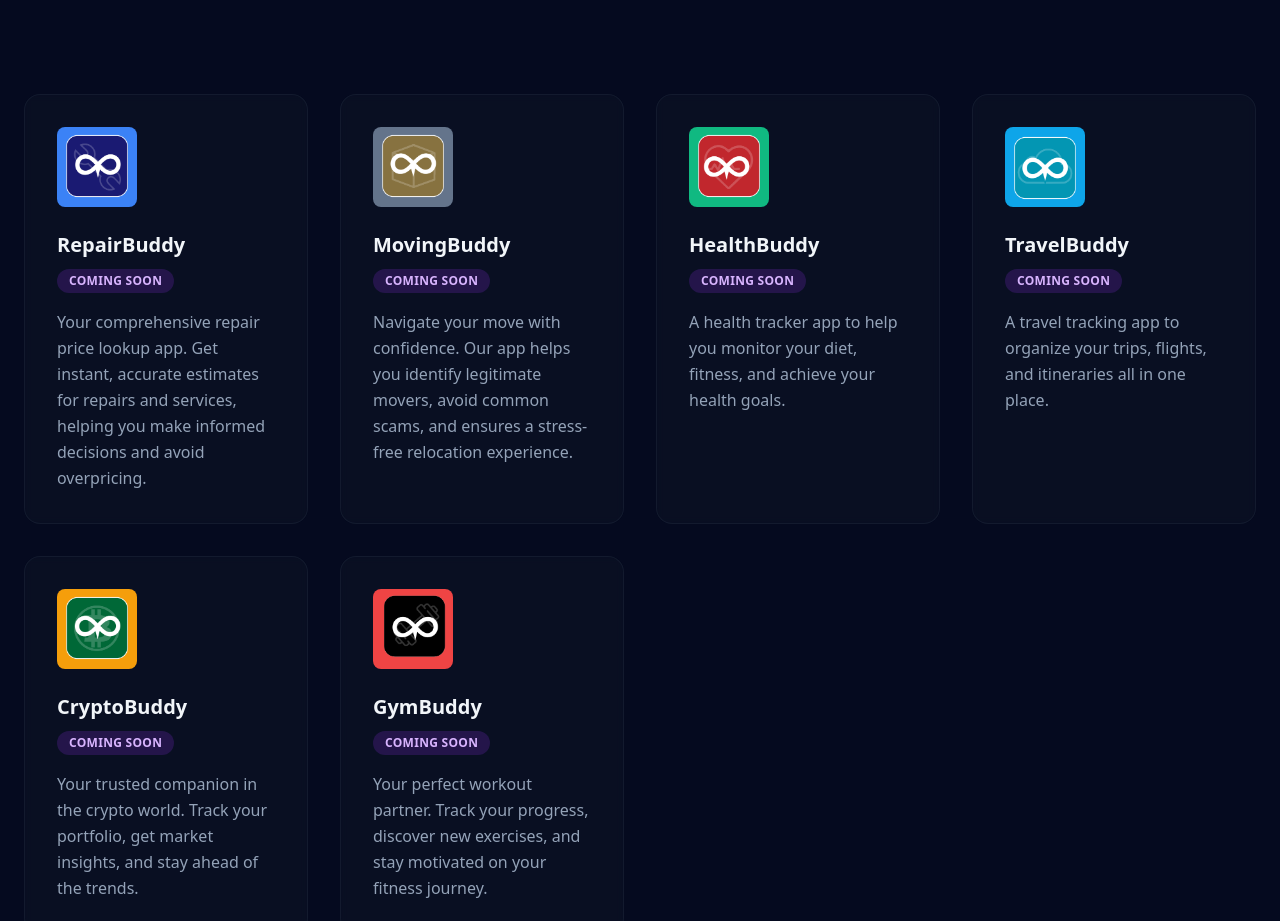
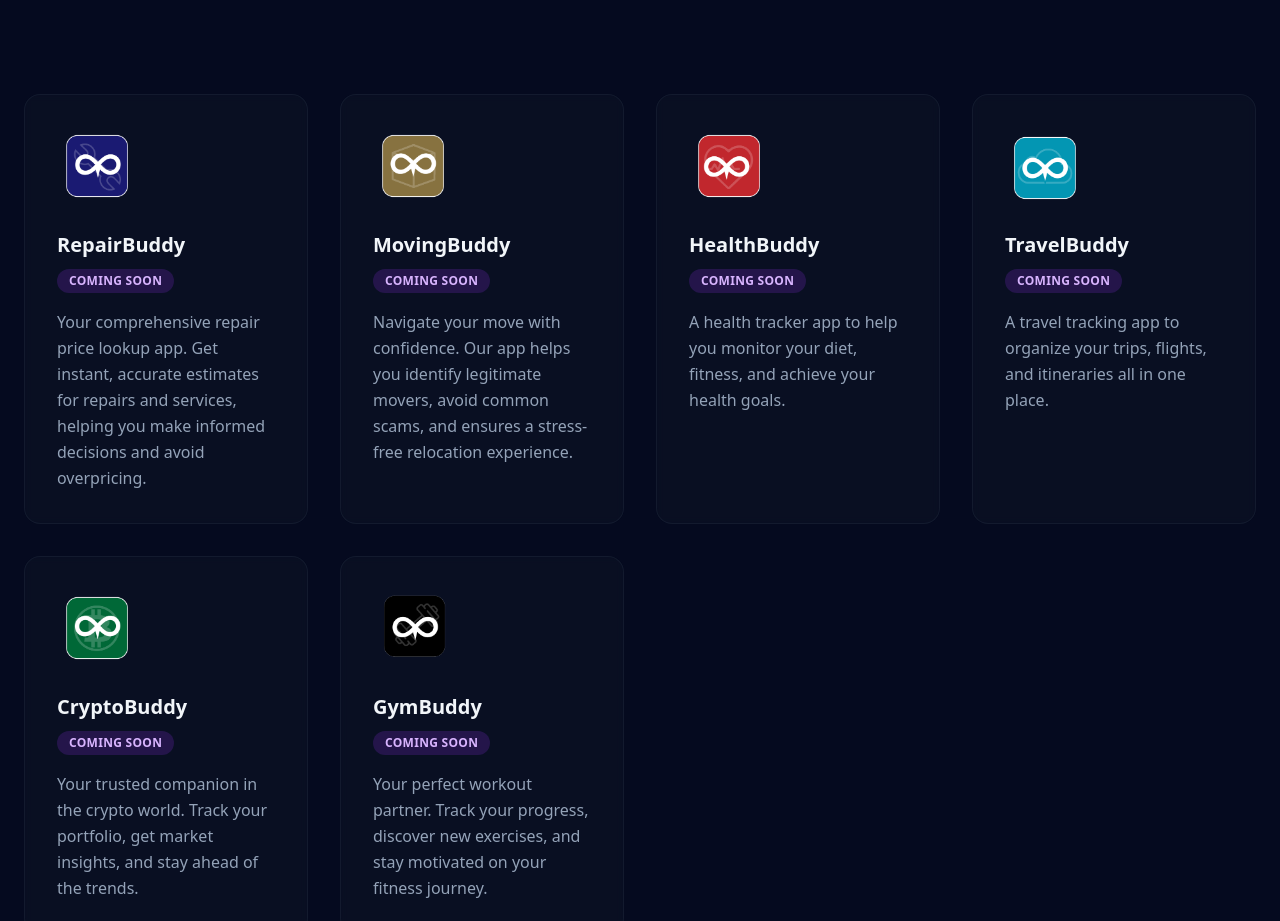
Before and after one commit to paradiigmx/pdiigm, a React (Vite) app: page / in a window 1280 px wide. Shown: the part 2710-3631 px from the top of the page. Built offline with nearby package versions, Linux system fonts and the light colour scheme.

Commit message:
fix: Correct image paths and rendering for buddy apps
- Refactors the `Card` component to accept an `icon` prop as an image URL.
- Updates the `ProductsSection` to pass the correct image paths to the `Card` component.
- This fixes the broken images for the "buddy" apps.

```diff
--- a/components/Card.tsx
+++ b/components/Card.tsx
@@ -6,9 +6,10 @@ interface CardProps {
   children: React.ReactNode;
   index: number;
   variant?: 'primary' | 'secondary' | 'tertiary';
+  icon?: string;
 }
 
-export const Card: React.FC<CardProps> = ({ children, index, variant = 'primary' }) => {
+export const Card: React.FC<CardProps> = ({ children, index, variant = 'primary', icon }) => {
   const [ref, isInView] = useInView({ threshold: 0.1, triggerOnce: true });
 
   const getVariantClasses = () => {
@@ -35,6 +36,11 @@ export const Card: React.FC<CardProps> = ({ children, index, variant = 'primary'
     >
       <div className="absolute inset-0 bg-gradient-to-br from-slate-800/20 to-transparent opacity-0 group-hover:opacity-100 transition-opacity duration-500 rounded-2xl"></div>
       <div className="relative z-10">
+        {icon && (
+            <div className="w-20 h-20 rounded-lg flex items-center justify-center text-white text-3xl mb-6">
+                <img src={icon} alt="" className="w-full h-full object-contain" />
+            </div>
+        )}
         {children}
       </div>
     </div>
--- a/components/ProductsSection.tsx
+++ b/components/ProductsSection.tsx
@@ -2,7 +2,7 @@
 import React from 'react';
 import { Section } from './Section';
 import { Card } from './Card';
-import { WrenchIcon, MicIcon, ShieldIcon, BookIcon, UsersIcon, BoxIcon, PlaneIcon } from './icons';
+import { MicIcon, ShieldIcon, BookIcon, UsersIcon } from './icons';
 
 const getStatusChip = (status: string) => {
   const baseClasses = "inline-block px-3 py-1 text-xs font-semibold tracking-wide rounded-full mb-4 uppercase";
@@ -38,37 +38,37 @@ const products = [
 
 const buddyApps = [
     {
-        icon: <img src="/images/repair-buddy-icon-med-res.png" alt="RepairBuddy" />,
+        icon: "/images/repair-buddy-icon-med-res.png",
         name: "RepairBuddy",
         description: "Your comprehensive repair price lookup app. Get instant, accurate estimates for repairs and services, helping you make informed decisions and avoid overpricing.",
         iconBg: "bg-blue-500",
     },
     {
-        icon: <img src="/images/moving-buddy-icon-med-res.png" alt="MovingBuddy" />,
+        icon: "/images/moving-buddy-icon-med-res.png",
         name: "MovingBuddy",
         description: "Navigate your move with confidence. Our app helps you identify legitimate movers, avoid common scams, and ensures a stress-free relocation experience.",
         iconBg: "bg-slate-500",
     },
     {
-        icon: <img src="/images/health-buddy-icon-med-res.png" alt="HealthBuddy" />,
+        icon: "/images/health-buddy-icon-med-res.png",
         name: "HealthBuddy",
         description: "A health tracker app to help you monitor your diet, fitness, and achieve your health goals.",
         iconBg: "bg-emerald-500",
     },
     {
-        icon: <img src="/images/travel-buddy-icon-med-res.png" alt="TravelBuddy" />,
+        icon: "/images/travel-buddy-icon-med-res.png",
         name: "TravelBuddy",
         description: "A travel tracking app to organize your trips, flights, and itineraries all in one place.",
         iconBg: "bg-sky-500",
     },
     {
-        icon: <img src="/images/crypto-buddy-icon-med-res.png" alt="CryptoBuddy" />,
+        icon: "/images/crypto-buddy-icon-med-res.png",
         name: "CryptoBuddy",
         description: "Your trusted companion in the crypto world. Track your portfolio, get market insights, and stay ahead of the trends.",
         iconBg: "bg-amber-500",
     },
     {
-        icon: <img src="/images/gym-buddy-icon-med-res.png" alt="GymBuddy" />,
+        icon: "/images/gym-buddy-icon-med-res.png",
         name: "GymBuddy",
         description: "Your perfect workout partner. Track your progress, discover new exercises, and stay motivated on your fitness journey.",
         iconBg: "bg-red-500",
@@ -104,10 +104,7 @@ export const ProductsSection: React.FC = () => {
 
       <div className="grid md:grid-cols-2 lg:grid-cols-4 gap-8">
         {buddyApps.map((product, index) => (
-          <Card key={product.name} index={products.length + index}>
-            <div className={`w-20 h-20 rounded-lg flex items-center justify-center text-white text-3xl mb-6 ${product.iconBg}`}>
-              {product.icon}
-            </div>
+          <Card key={product.name} index={products.length + index} icon={product.icon}>
             <h3 className="text-xl font-bold mb-2 text-slate-100">{product.name}</h3>
             <span className={getStatusChip("Coming Soon")}>
               Coming Soon
```
Also changed, not shown: 1 other file (tests, documents, lock files or other folders).
